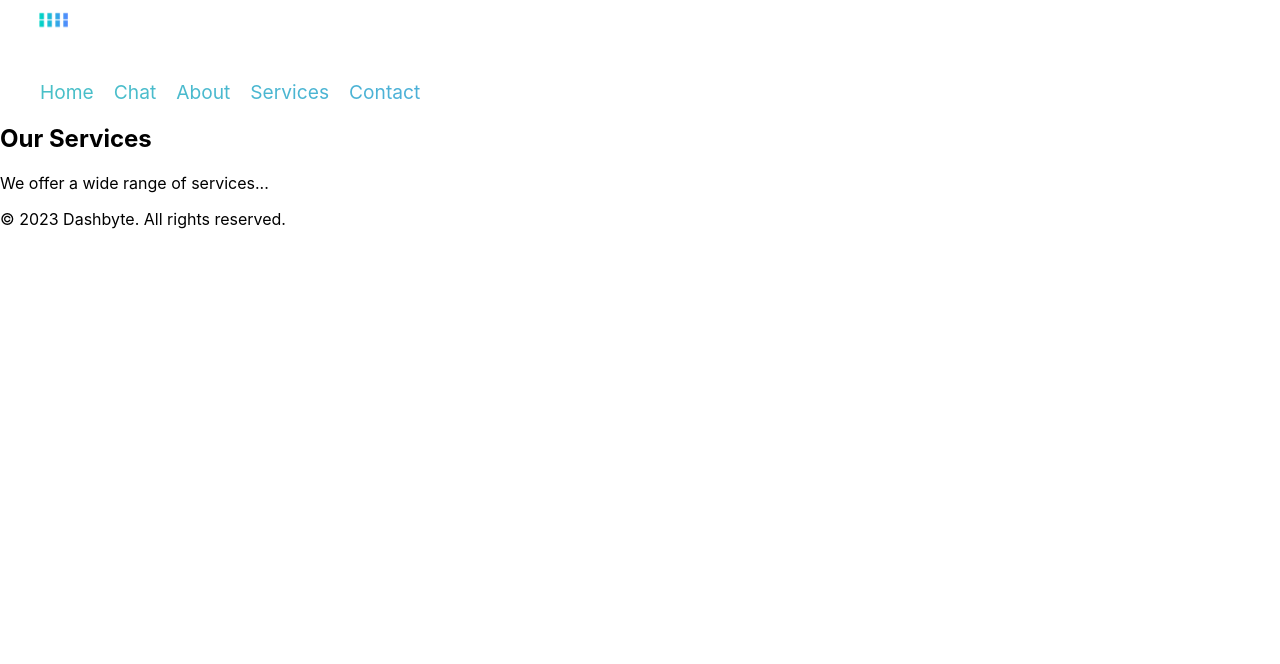
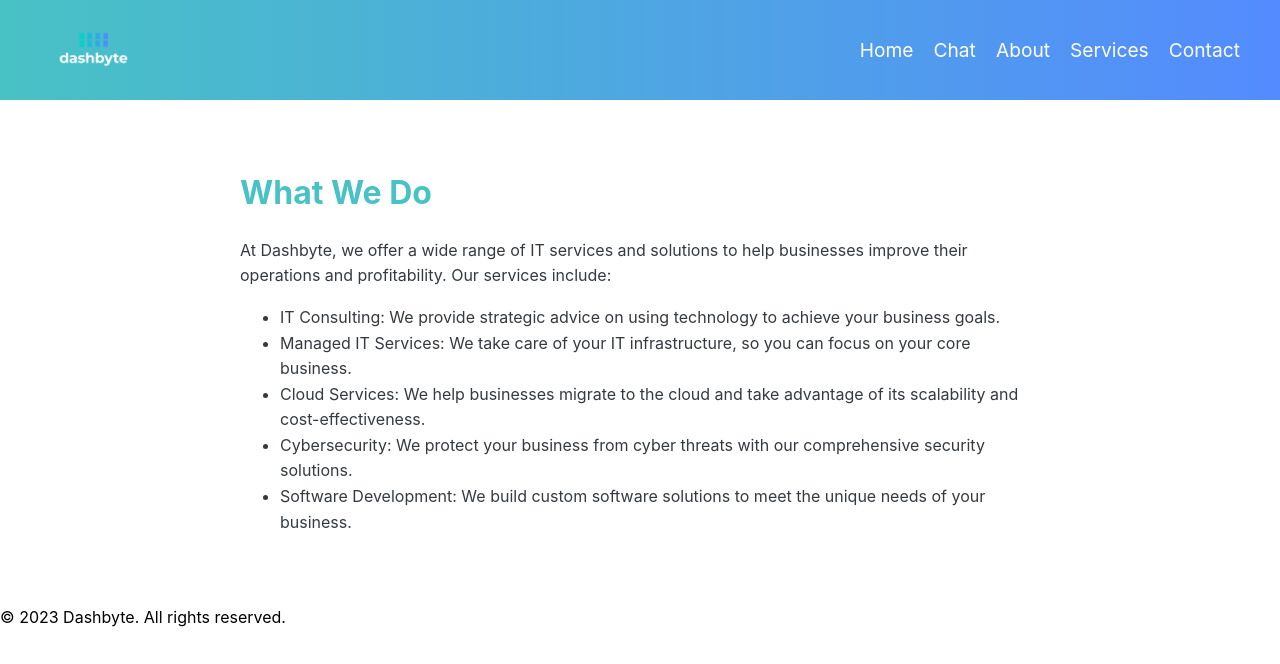
Before and after one commit to DarenShamoun/dashbyte, a React (Create React App) app: page /services in a window 1280 px wide. Shown: the top 664 px of the page. Built offline with nearby package versions, Linux system fonts and the light colour scheme.

Commit message:
Many asthetic updates to flesh out the site

```diff
--- a/src/AboutSection.js
+++ b/src/AboutSection.js
@@ -1,10 +1,13 @@
 import React from 'react';
+import styles from './AboutSection.module.css';
 
 function AboutSection() {
   return (
-    <section>
+    <section className={styles.aboutSection}>
       <h2>About Us</h2>
-      <p>We are a company that...</p>
+      <p>Dashbyte is a leading provider of IT services and solutions. We are committed to helping businesses of all sizes leverage IT to improve their operations and profitability. Our team of experts is dedicated to delivering innovative and effective solutions that meet the unique needs of our clients.</p>
+      <p>With years of experience in the industry, we have the knowledge and expertise to handle a wide range of IT challenges. We pride ourselves on our customer-centric approach, working closely with our clients to understand their needs and provide tailored solutions.</p>
+      <p>At Dashbyte, we believe in the power of technology to drive business growth. We are passionate about helping our clients achieve their goals through innovative IT solutions.</p>
     </section>
   );
 }
--- /dev/null
+++ b/src/AboutSection.module.css
@@ -0,0 +1,13 @@
+.aboutSection {
+    padding: 40px;
+    max-width: 800px;
+    margin: 0 auto;
+    color: #343a40;
+    line-height: 1.6;
+  }
+
+  .aboutSection h2 {
+    font-size: 2em;
+    margin-bottom: 20px;
+    color: #48C2C5;
+  }
--- a/src/ChatInterface.js
+++ b/src/ChatInterface.js
@@ -1,4 +1,5 @@
 import React, { useState } from 'react';
+import styles from './ChatInterface.module.css';
 
 function ChatInterface() {
   const [messages, setMessages] = useState([]);
--- a/src/ChatInterface.module.css
+++ b/src/ChatInterface.module.css
@@ -1,8 +1,48 @@
-.chat-interface {
-    background-color: rgba(0, 0, 0, 0.7); /* Black background with 70% opacity */
-    color: #ffffff;
-    position: absolute;
-    top: 50%;
-    left: 50%;
-    transform: translate(-50%, -50%);
-}
+.chatInterface {
+    border: 1px solid #ccc;
+    border-radius: 10px;
+    padding: 20px;
+    max-width: 600px;
+    margin: 0 auto;
+    background-color: #fff;
+  }
+
+  .chatInterface form {
+    display: flex;
+    margin-top: 20px;
+  }
+
+  .chatInterface input {
+    flex-grow: 1;
+    padding: 10px;
+    border-radius: 5px;
+    border: 1px solid #ccc;
+  }
+
+  .chatInterface button {
+    margin-left: 10px;
+    padding: 10px 20px;
+    border: none;
+    border-radius: 5px;
+    background-color: #548BFE;
+    color: #fff;
+    cursor: pointer;
+  }
+
+  .chatInterface button:hover {
+    background-color: #48C2C5;
+  }
+
+  .message {
+    margin-bottom: 10px;
+  }
+
+  .message.user {
+    text-align: right;
+    color: #548BFE;
+  }
+
+  .message.ai {
+    text-align: left;
+    color: #48C2C5;
+  }
--- a/src/Footer.js
+++ b/src/Footer.js
@@ -1,4 +1,5 @@
 import React from 'react';
+import styles from './Footer.module.css';
 
 function Footer() {
   return (
--- a/src/HeroSection.js
+++ b/src/HeroSection.js
@@ -4,14 +4,13 @@ import styles from './HeroSection.module.css';
 
 const HeroSection = () => {
   return (
-    <div className="hero-section">
-      {/* Add your hero section content here */}
-
-      <div className="chatbot">
-        <ChatInterface /> {/* Include the chat interface component */}
+    <div className={styles.heroSection}>
+      <div className={styles.chatInterface}>
+        <ChatInterface />
       </div>
     </div>
   );
 };
 
+
 export default HeroSection;
--- a/src/HeroSection.module.css
+++ b/src/HeroSection.module.css
@@ -1,16 +1,20 @@
-.hero-section {
-  background-color: #000000;
-  color: #ffffff;
-  position: relative;
+.heroSection {
+  height: 100vh;
+  display: flex;
+  justify-content: center;
+  align-items: center;
+  background: url('C:\Users\daren\source\repos\dashbyte\public\4kLogoOnly.png') no-repeat center center fixed;
+  -webkit-background-size: cover;
+  -moz-background-size: cover;
+  -o-background-size: cover;
+  background-size: cover;
 }
 
-.chatbot {
-  position: absolute;
-  top: 50%;
-  left: 50%;
-  transform: translate(-50%, -50%);
-  background-color: white;
-  border: 1px solid #ddd;
+.chatInterface {
+  max-width: 800px;
+  width: 100%;
+  background-color: rgba(255, 255, 255, 0.8);
+  border-radius: 10px;
   padding: 20px;
-  box-shadow: 0 0 10px rgba(0, 0, 0, 0.1);
+  box-shadow: 0px 8px 16px 0px rgba(0,0,0,0.2);
 }
--- a/src/Navbar.js
+++ b/src/Navbar.js
@@ -8,11 +8,11 @@ function Navbar() {
     <nav className={styles.navbar}>
       <img src={logo} alt="Logo" className={styles.logo} />
       <ul className={styles.navLinks}>
-        <li><Link to="/" className={styles.link}>Home</Link></li>
-        <li><Link to="/chat" className={styles.link}>Chat</Link></li>
-        <li><Link to="/about" className={styles.link}>About</Link></li>
-        <li><Link to="/services" className={styles.link}>Services</Link></li>
-        <li><Link to="/contact" className={styles.link}>Contact</Link></li>
+        <li><Link to="/">Home</Link></li>
+        <li><Link to="/chat">Chat</Link></li>
+        <li><Link to="/about">About</Link></li>
+        <li><Link to="/services">Services</Link></li>
+        <li><Link to="/contact">Contact</Link></li>
       </ul>
     </nav>
   );
--- a/src/Navbar.module.css
+++ b/src/Navbar.module.css
@@ -1,11 +1,10 @@
-/* Navbar */
 .navbar {
-  background-color: #000000;
-  color: #48C2C5;
-  /* Add gradient effect to the text */
-  background: linear-gradient(to right, #48C2C5, #548BFE);
-  -webkit-background-clip: text;
-  -webkit-text-fill-color: transparent;
+  background: linear-gradient(90deg, #48C2C5 0%, #548BFE 100%);
+  padding: 20px 40px;
+  display: flex;
+  justify-content: space-between;
+  align-items: center;
+  color: #fff;
 }
 
 .logo {
@@ -18,13 +17,13 @@
   gap: 20px;
 }
 
-.link {
+.navLinks a {
   color: #fff;
   font-size: 1.2em;
   text-decoration: none;
   transition: color 0.3s ease;
 }
 
-.link:hover {
+.navLinks a:hover {
   color: #61dafb;
 }
--- a/src/ServicesSection.js
+++ b/src/ServicesSection.js
@@ -1,10 +1,18 @@
 import React from 'react';
+import styles from './ServicesSection.module.css';
 
 function ServicesSection() {
   return (
-    <section>
-      <h2>Our Services</h2>
-      <p>We offer a wide range of services...</p>
+    <section className={styles.servicesSection}>
+      <h2>What We Do</h2>
+      <p>At Dashbyte, we offer a wide range of IT services and solutions to help businesses improve their operations and profitability. Our services include:</p>
+      <ul>
+        <li>IT Consulting: We provide strategic advice on using technology to achieve your business goals.</li>
+        <li>Managed IT Services: We take care of your IT infrastructure, so you can focus on your core business.</li>
+        <li>Cloud Services: We help businesses migrate to the cloud and take advantage of its scalability and cost-effectiveness.</li>
+        <li>Cybersecurity: We protect your business from cyber threats with our comprehensive security solutions.</li>
+        <li>Software Development: We build custom software solutions to meet the unique needs of your business.</li>
+      </ul>
     </section>
   );
 }
--- /dev/null
+++ b/src/ServicesSection.module.css
@@ -0,0 +1,18 @@
+.servicesSection {
+    padding: 40px;
+    max-width: 800px;
+    margin: 0 auto;
+    color: #343a40;
+    line-height: 1.6;
+  }
+
+  .servicesSection h2 {
+    font-size: 2em;
+    margin-bottom: 20px;
+    color: #48C2C5;
+  }
+
+  .servicesSection ul {
+    list-style-type: disc;
+    padding-left: 40px;
+  }
```
